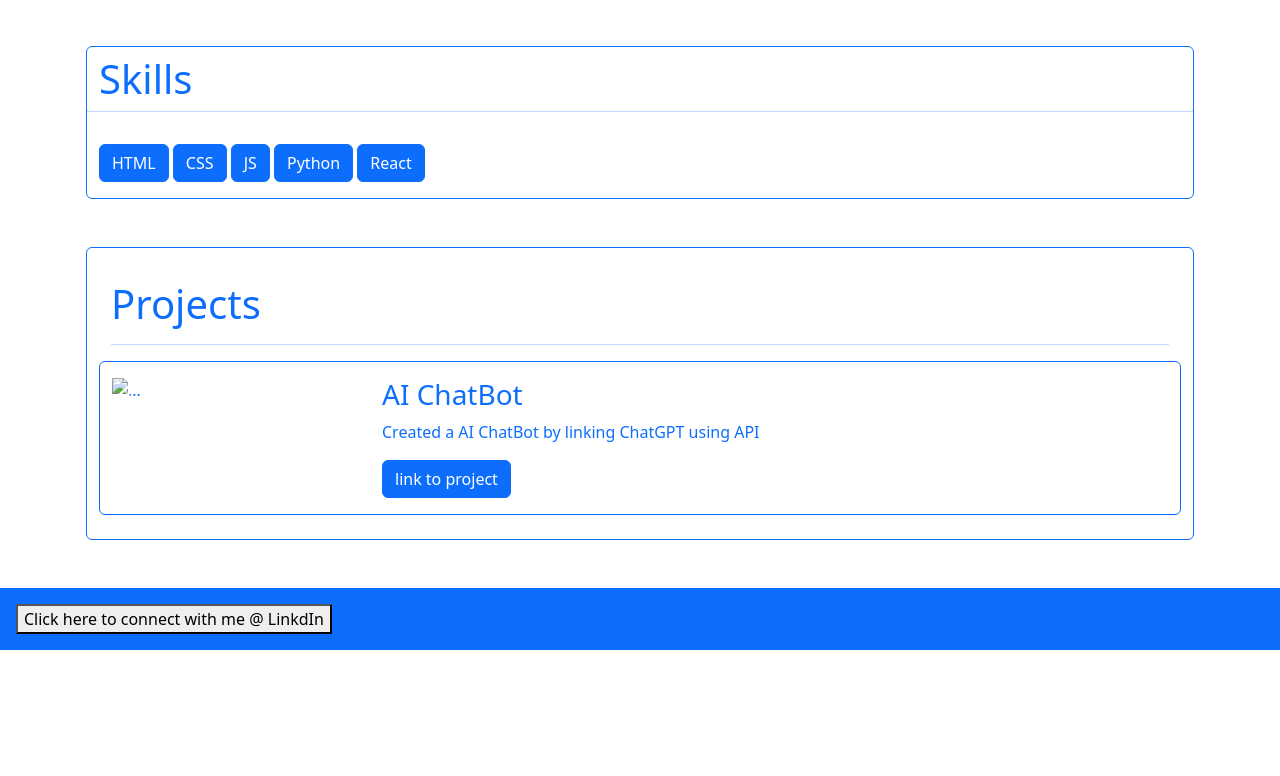
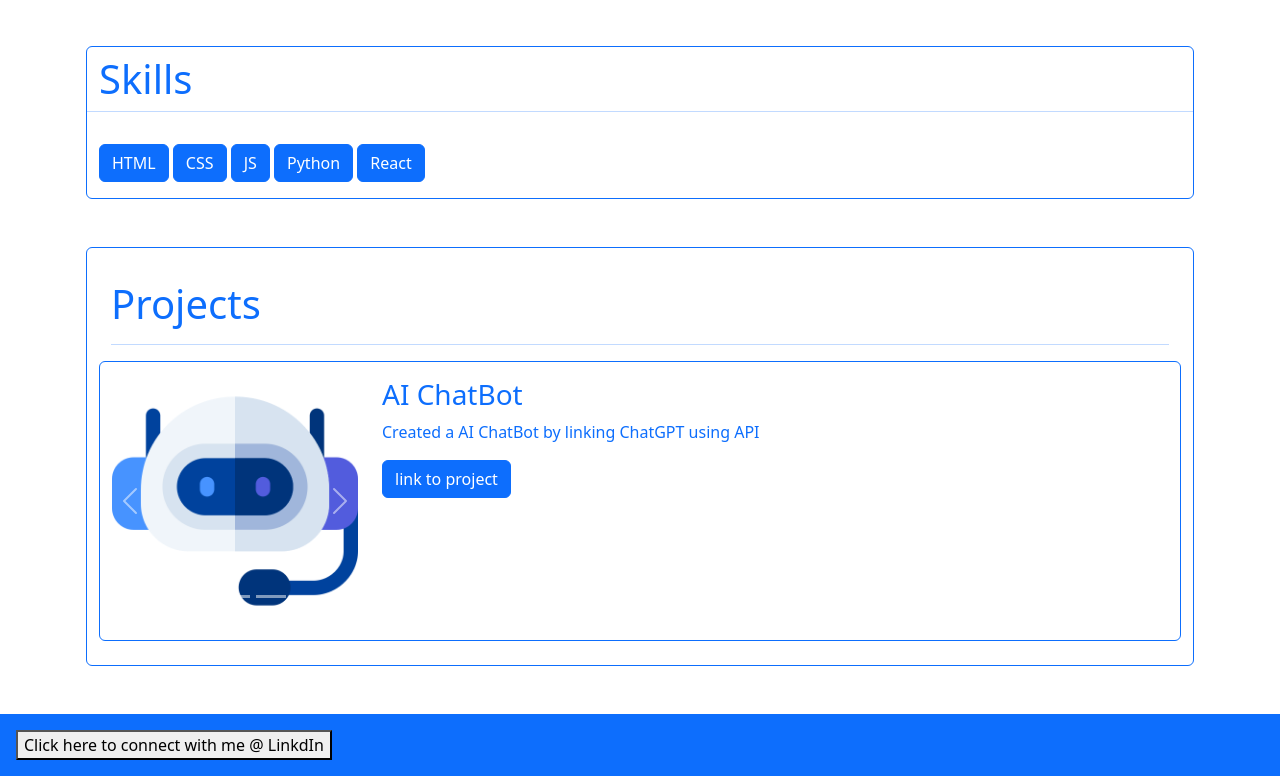
Before and after one commit to jawad683/Portfolio-Jawad, a plain HTML site: page index.html in a window 1280 px wide. Shown: the part 1013-1789 px from the top of the page. Before the commit the page ends 1663 px from the top, so only its background shows below. Drawn offline with nearby package versions, Linux system fonts and the light colour scheme.

Commit message:
Add files via upload

```diff
--- a/index.html
+++ b/index.html
@@ -151,7 +151,7 @@
                 <div class="carousel-inner">
                   <div class="carousel-item active">
                     <img
-                      src="assets/IMG-20240124-WA0068.jpg"
+                      src="assets/8943377.png"
                       class="d-block w-100"
                       alt="..."
                     />
@@ -207,7 +207,7 @@
         </div>
       </div>
     </section>
-    <footer class="bg-primary p-3 text-white"><a href="https://Inkd.in/gu7QqHJ4"><button>Click here to connect with me @ LinkdIn</button></a></footer>
+    <footer class="bg-primary p-3 text-white"><a href="https://www.linkedin.com/in/jawad-ali-bb1928278?utm_source=share&utm_campaign=share_via&utm_content=profile&utm_medium=android_app"><button>Click here to connect with me @ LinkdIn</button></a></footer>
     <script src="https://cdn.jsdelivr.net/npm/bootstrap@5.3.6/dist/js/bootstrap.bundle.min.js" integrity="sha384-j1CDi7MgGQ12Z7Qab0qlWQ/Qqz24Gc6BM0thvEMVjHnfYGF0rmFCozFSxQBxwHKO" crossorigin="anonymous"></script>
 </body>
 </html>
```
Also changed, not shown: assets/8943377.png (added).
